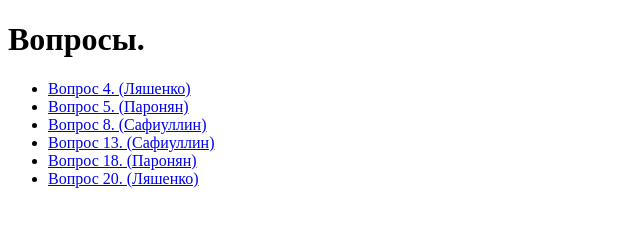
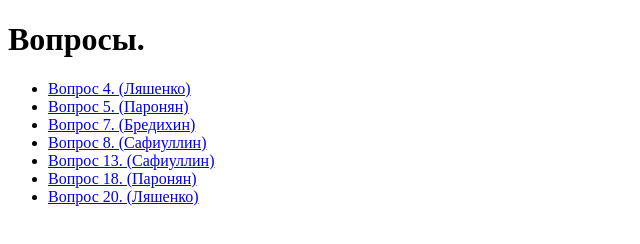
Before and after one commit to q00Dree/q00Dree.github.io, a plain HTML site: page index.html in a window 1280 px wide. Shown: the whole page, without its empty margins (0-640 px from the left). Drawn offline with Linux system fonts and the light colour scheme.

Commit message:
Update index.html

```diff
--- a/index.html
+++ b/index.html
@@ -10,6 +10,7 @@
     <ul>
         <li><a href="./question4.html">Вопрос 4. (Ляшенко)</a></li>
         <li><a href="./question5.html">Вопрос 5. (Паронян)</a></li>
+        <li><a href="./question8.html">Вопрос 7. (Бредихин)</a></li>
         <li><a href="./question8.html">Вопрос 8. (Сафиуллин)</a></li>
         <li><a href="./question13.html">Вопрос 13. (Сафиуллин)</a></li>
         <li><a href="./question18.html">Вопрос 18. (Паронян)</a></li>
```
